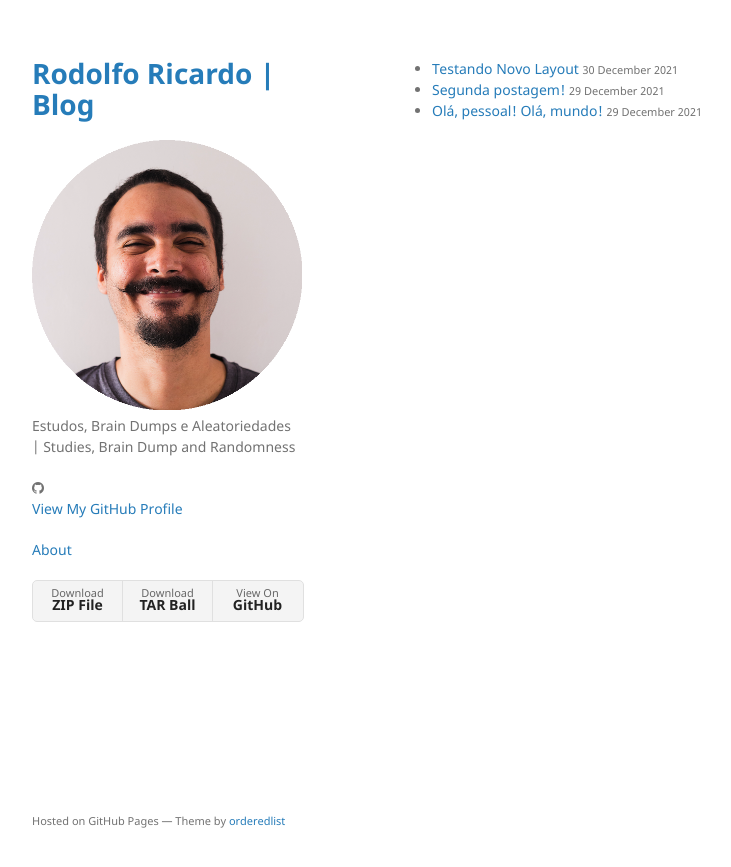
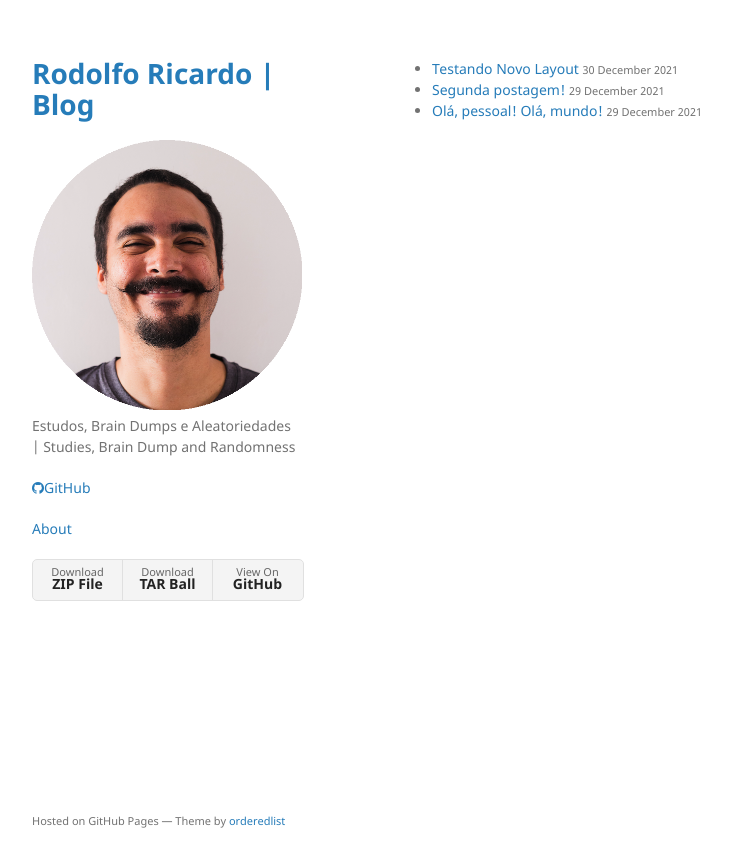
Before and after one commit to rodolforicardotech/rodolforicardotech.github.io, a Jekyll site: the page built from index.md, in a window 1280 px wide. Shown: the top 867 px of the page, without its empty margins (178-909 px from the left). Built offline with Jekyll 4.4.1, drawn with Linux system fonts in a browser that asks for light colours; our own code applies the rules of GitHub Pages for plain Markdown files.

Commit message:
movendo o ícone para o lado

```diff
--- a/_layouts/default.html
+++ b/_layouts/default.html
@@ -28,10 +28,11 @@
         <p class="view"><a href="{{ site.github.repository_url }}">View the Project on GitHub <small>{{ site.github.repository_nwo }}</small></a></p>
         {% endif %}
 
-        <i class="fa fa-github" aria-hidden="true"></i>
+
 
         {% if site.github.is_user_page %}
-        <p class="view"><a href="{{ site.github.owner_url }}">View My GitHub Profile</a></p>
+
+        <p class="view"><a href="{{ site.github.owner_url }}"><i class="fa fa-github" aria-hidden="true"></i>GitHub</a></p>
         {% endif %}
 
         <p class="view"><a href="http://rodolforicardo7.github.io/about">About</a></p>
```
